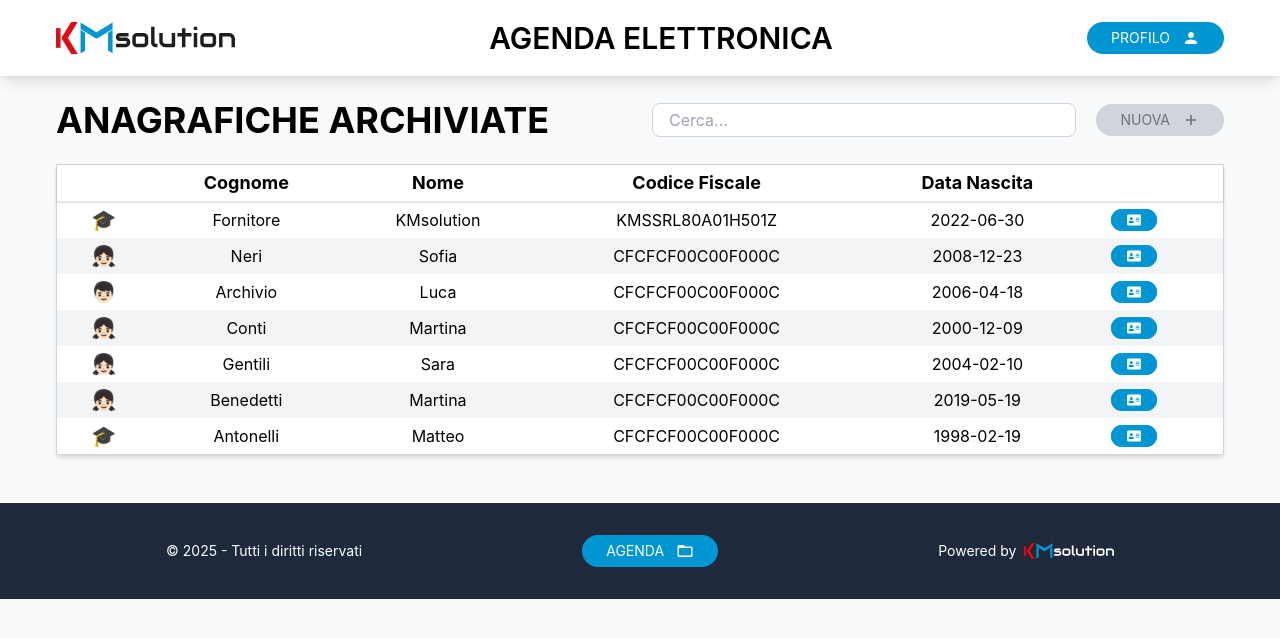
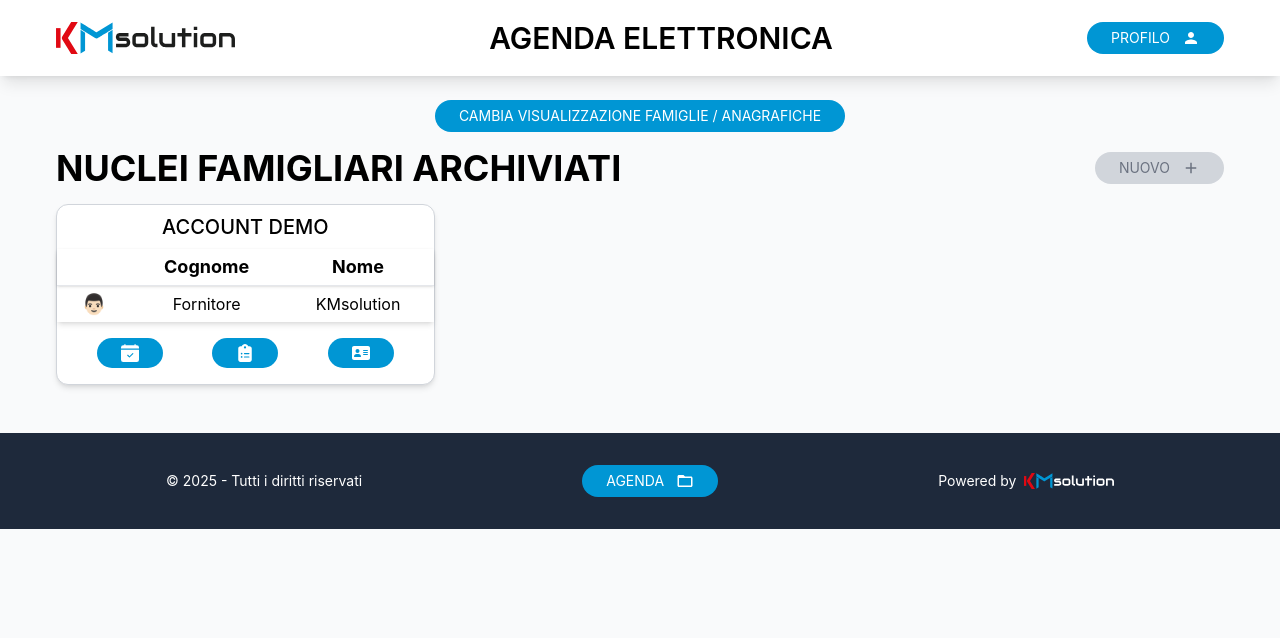
Before and after one commit to Kappo99/Agenda_Elettronica, a React (Create React App) app: page /archivio in a window 1280 px wide. Shown: the top 638 px of the page. Built offline with nearby package versions, Linux system fonts and the light colour scheme; sample sign-in values are in the browser's storage.

Commit message:
feat: add toggle button for switching between Famiglie and Anagrafiche views in Archivio

```diff
--- a/src/pages/Archivio.tsx
+++ b/src/pages/Archivio.tsx
@@ -1,10 +1,17 @@
-import React from 'react';
+import React, { useState } from 'react';
 import Anagrafiche from '../components/Anagrafiche';
+import Famiglie from '../components/Famiglie';
 
 function Archivio() {
+  const [isFamiglie, setIsFamiglie] = useState(true);
+
   return (
     <>
-        <Anagrafiche isArchived />
+      <div className="container mb-4">
+        <button className="btn mx-auto" onClick={() => setIsFamiglie(!isFamiglie)}>Cambia visualizzazione famiglie / anagrafiche</button>
+      </div>
+
+      {isFamiglie ? <Famiglie isArchived /> : <Anagrafiche isArchived />}
     </>
   );
 }
```
